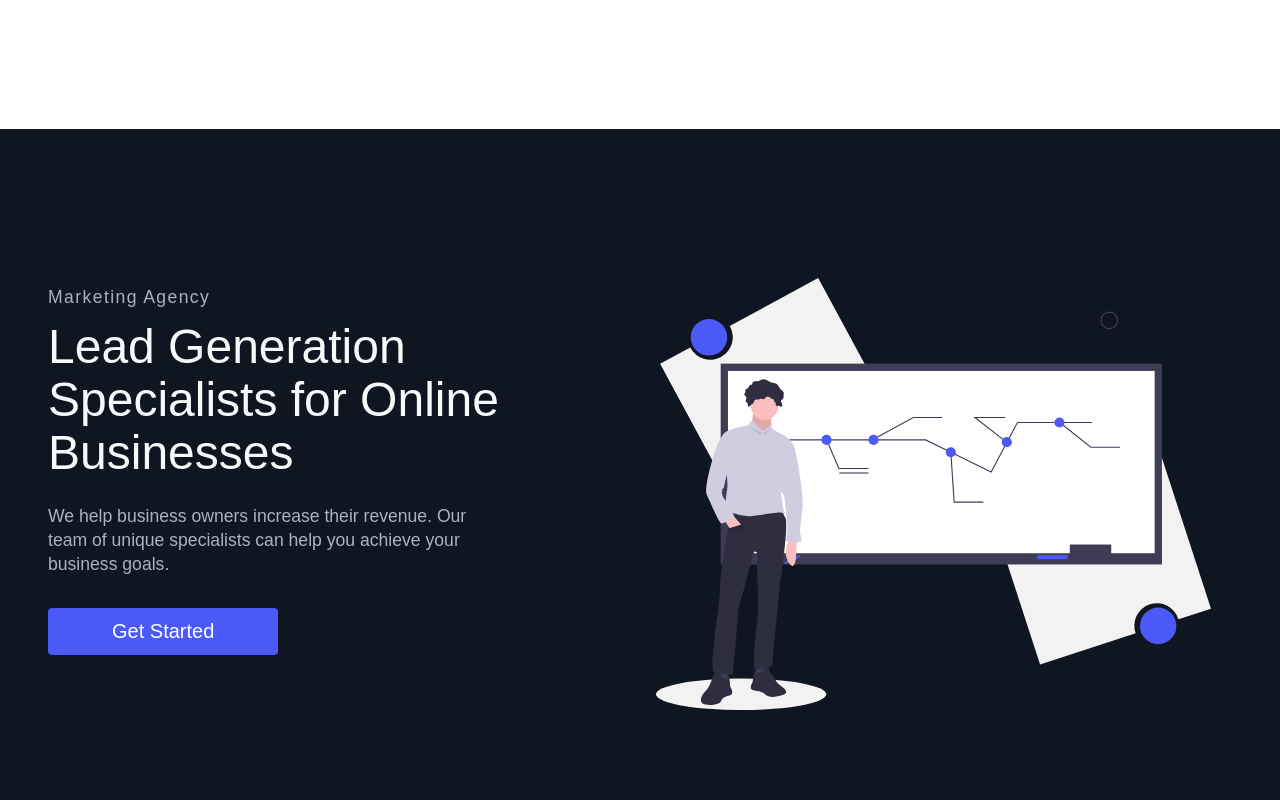
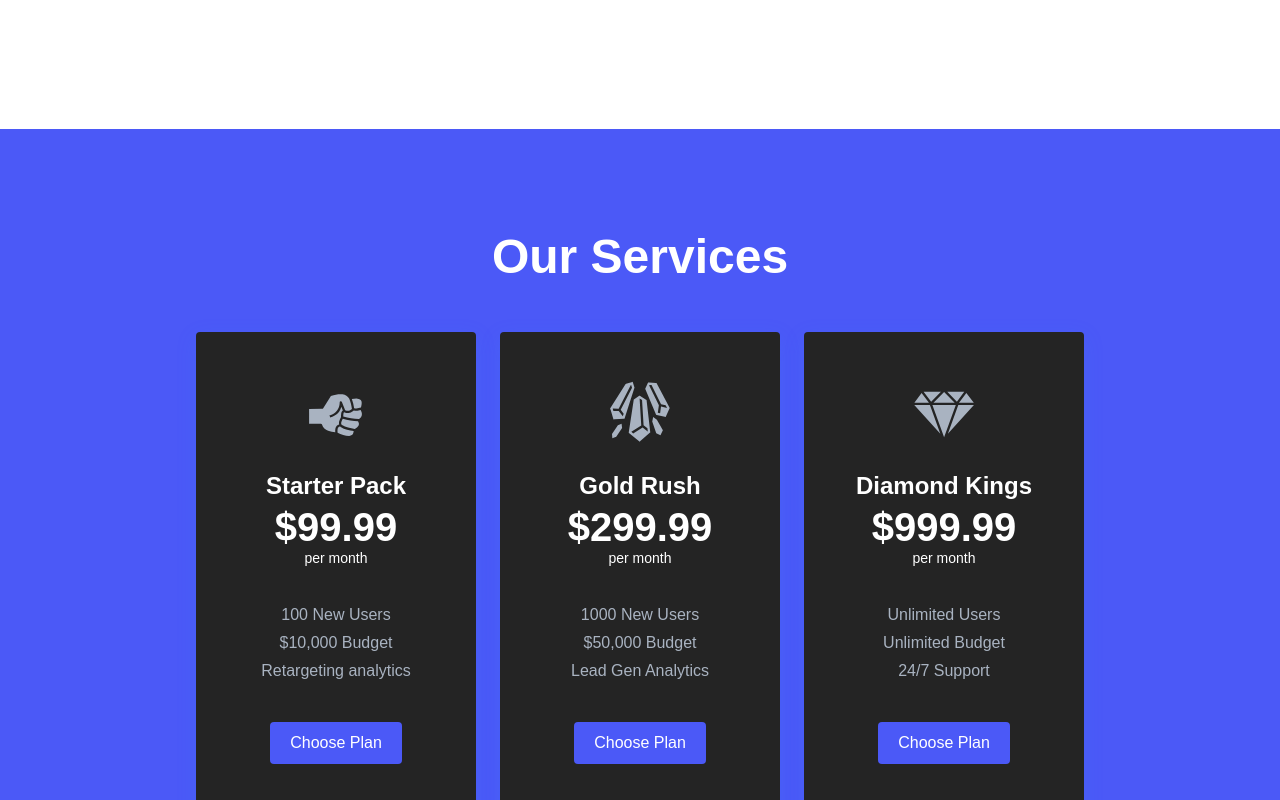
Before and after one commit to DemonDaddy22/Ultra, a React (Create React App) app: page / in a window 1280 px wide. Shown: the part 1500-2300 px from the top of the page. Built offline with nearby package versions, Linux system fonts and the light colour scheme.

Commit message:
Add pricing styled components and update info section objects

```diff
--- /dev/null
+++ b/src/components/Pricing/Pricing.elements.js
@@ -0,0 +1,105 @@
+import { Link } from 'react-router-dom';
+import styled from 'styled-components';
+
+export const PricingSection = styled.div`
+    padding: 100px 0 160px;
+    display: flex;
+    flex-direction: column;
+    justify-content: center;
+    background: #4b59f7;
+`;
+
+export const PricingWrapper = styled.div`
+    display: flex;
+    flex-direction: column;
+    align-items: center;
+    margin: 0 auto;
+    @media screen and (max-width: 992px) {
+        margin: 0 30px;
+        display: flex;
+        flex-direction: column;
+        align-items: center;
+    }
+`;
+
+export const PricingHeading = styled.h1`
+    color: #fff;
+    font-size: 48px;
+    margin-bottom: 24px;
+`;
+
+export const PricingContainer = styled.div`
+    display: flex;
+    justify-content: center;
+    align-items: center;
+    @media screen and (max-width: 992px) {
+        display: flex;
+        flex-direction: column;
+        justify-content: center;
+        align-items: center;
+        width: 100%;
+    }
+`;
+
+export const PricingCard = styled(Link)`
+    background: #242424;
+    box-shadow: 0 6px 20px rgba(56, 125, 255, 0.2);
+    width: 280px;
+    height: 500px;
+    text-decoration: none;
+    border-radius: 4px;
+    &:nth-child(2) {
+        margin: 24px;
+    }
+    &:hover {
+        transform: scale(1.06);
+        transition: all 0.3s ease-out;
+        color: #1c2237;
+    }
+    @media screen and (max-width: 992px) {
+        width: 90%;
+        &:hover {
+            transform: none;
+        }
+    }
+`;
+
+export const PricingCardInfo = styled.div`
+    display: flex;
+    flex-direction: column;
+    height: 500px;
+    padding: 24px;
+    align-items: center;
+    color: #fff;
+`;
+
+export const PricingCardIcon = styled.div`
+    margin: 24px 0;
+`;
+
+export const PricingCardPlan = styled.h3`
+    margin-bottom: 5px;
+    font-size: 24px;
+`;
+
+export const PricingCardCost = styled.h4`
+    font-size: 40px;
+`;
+
+export const PricingCardLength = styled.p`
+    font-size: 14px;
+    margin-bottom: 24px;
+`;
+
+export const PricingCardFeatures = styled.ul`
+    margin: 16px 0 32px;
+    list-style: none;
+    display: flex;
+    flex-direction: column;
+    align-items: center;
+    color: #a9b3c1;
+`;
+
+export const PricingCardFeature = styled.li`
+    margin-bottom: 10px;
+`;
--- /dev/null
+++ b/src/components/Pricing/index.js
@@ -0,0 +1,78 @@
+import { Button } from '../../globalStyles';
+import { GiCrystalBars } from 'react-icons/gi';
+import { GiCutDiamond, GiRock } from 'react-icons/gi';
+import { IconContext } from 'react-icons/lib';
+import {
+    PricingSection,
+    PricingWrapper,
+    PricingHeading,
+    PricingContainer,
+    PricingCard,
+    PricingCardInfo,
+    PricingCardIcon,
+    PricingCardPlan,
+    PricingCardCost,
+    PricingCardLength,
+    PricingCardFeatures,
+    PricingCardFeature
+} from './Pricing.elements';
+
+const Pricing = () => <IconContext.Provider value={{ color: '#a9b3c1', size: 64 }}>
+    <PricingSection>
+        <PricingWrapper>
+            <PricingHeading>Our Services</PricingHeading>
+            <PricingContainer>
+                <PricingCard to='/sign-up'>
+                    <PricingCardInfo>
+                        <PricingCardIcon>
+                            <GiRock />
+                        </PricingCardIcon>
+                        <PricingCardPlan>Starter Pack</PricingCardPlan>
+                        <PricingCardCost>$99.99</PricingCardCost>
+                        <PricingCardLength>per month</PricingCardLength>
+                        <PricingCardFeatures>
+                            <PricingCardFeature>100 New Users</PricingCardFeature>
+                            <PricingCardFeature>$10,000 Budget</PricingCardFeature>
+                            <PricingCardFeature>Retargeting analytics</PricingCardFeature>
+                        </PricingCardFeatures>
+                        <Button primary>Choose Plan</Button>
+                    </PricingCardInfo>
+                </PricingCard>
+                <PricingCard to='/sign-up'>
+                    <PricingCardInfo>
+                        <PricingCardIcon>
+                            <GiCrystalBars />
+                        </PricingCardIcon>
+                        <PricingCardPlan>Gold Rush</PricingCardPlan>
+                        <PricingCardCost>$299.99</PricingCardCost>
+                        <PricingCardLength>per month</PricingCardLength>
+                        <PricingCardFeatures>
+                            <PricingCardFeature>1000 New Users</PricingCardFeature>
+                            <PricingCardFeature>$50,000 Budget</PricingCardFeature>
+                            <PricingCardFeature>Lead Gen Analytics</PricingCardFeature>
+                        </PricingCardFeatures>
+                        <Button primary>Choose Plan</Button>
+                    </PricingCardInfo>
+                </PricingCard>
+                <PricingCard to='/sign-up'>
+                    <PricingCardInfo>
+                        <PricingCardIcon>
+                            <GiCutDiamond />
+                        </PricingCardIcon>
+                        <PricingCardPlan>Diamond Kings</PricingCardPlan>
+                        <PricingCardCost>$999.99</PricingCardCost>
+                        <PricingCardLength>per month</PricingCardLength>
+                        <PricingCardFeatures>
+                            <PricingCardFeature>Unlimited Users</PricingCardFeature>
+                            <PricingCardFeature>Unlimited Budget</PricingCardFeature>
+                            <PricingCardFeature>24/7 Support</PricingCardFeature>
+                        </PricingCardFeatures>
+                        <Button primary>Choose Plan</Button>
+                    </PricingCardInfo>
+                </PricingCard>
+            </PricingContainer>
+        </PricingWrapper>
+    </PricingSection>
+</IconContext.Provider>;
+
+export default Pricing;
--- a/src/components/index.js
+++ b/src/components/index.js
@@ -1,3 +1,4 @@
 export { default as Navbar } from './Navbar';
 export { default as InfoSection } from './InfoSection';
+export { default as Pricing } from './Pricing';
 export { default as Footer } from './Footer';
--- a/src/pages/Home/data.js
+++ b/src/pages/Home/data.js
@@ -1,6 +1,6 @@
 import InfoImage1 from '../../images/undraw_revenue_3osh.svg';
 import InfoImage2 from '../../images/undraw_collaborating_g8k8.svg';
-import InfoImage3 from '../../images/undraw_professor_8lrt.svg';
+import InfoImage3 from '../../images/icons8-team-6LZuSzSwso0-unsplash.jpg';
 import InfoImage4 from '../../images/undraw_business_deal_cpi9.svg';
 
 export const InfoSectionObj1 = {
@@ -15,7 +15,7 @@ export const InfoSectionObj1 = {
     primary: true,
     buttonLabel: 'Get Started',
     img: InfoImage1,
-    alt: 'info image',
+    alt: 'info',
     start: false
 }
 
@@ -23,15 +23,15 @@ export const InfoSectionObj2 = {
     lightBackground: true,
     imageFirst: true,
     lightSubHeading: false,
-    subHeading: 'Marketing Agency',
+    subHeading: 'Instant Setup',
     lightHeading: false,
-    heading: 'Lead Generation Specialists for Online Businesses',
+    heading: 'Extremely quick onboarding process',
     lightSubtitle: false,
-    subtitle: 'We help business owners increase their revenue. Our team of unique specialists can help you achieve your business goals.',
+    subtitle: `Once you've joined, our team of specialist will reach out to you and get you set up in minutes.`,
     primary: false,
-    buttonLabel: 'Get Started',
+    buttonLabel: 'Learn More',
     img: InfoImage2,
-    alt: 'info image',
+    alt: 'setup',
     start: true
 }
 
@@ -39,15 +39,15 @@ export const InfoSectionObj3 = {
     lightBackground: false,
     imageFirst: false,
     lightSubHeading: true,
-    subHeading: 'Marketing Agency',
+    subHeading: 'Sarah Jeni',
     lightHeading: true,
-    heading: 'Lead Generation Specialists for Online Businesses',
+    heading: 'Ultra helped me increase my revenue by over 3X in less than 3 months!',
     lightSubtitle: true,
-    subtitle: 'We help business owners increase their revenue. Our team of unique specialists can help you achieve your business goals.',
+    subtitle: `Their team is wonderful! I can't believe I didn't start working with them earlier.`,
     primary: true,
-    buttonLabel: 'Get Started',
+    buttonLabel: 'View Case Study',
     img: InfoImage3,
-    alt: 'info image',
+    alt: 'testimonial',
     start: false
 }
 
@@ -55,14 +55,14 @@ export const InfoSectionObj4 = {
     lightBackground: true,
     imageFirst: true,
     lightSubHeading: false,
-    subHeading: 'Marketing Agency',
+    subHeading: 'Secure Database',
     lightHeading: false,
-    heading: 'Lead Generation Specialists for Online Businesses',
+    heading: 'All your data is stored on our secure server',
     lightSubtitle: false,
-    subtitle: 'We help business owners increase their revenue. Our team of unique specialists can help you achieve your business goals.',
+    subtitle: 'You will never have to worry about your information getting leaked. Our team of security experts will ensure your records are kept safe.',
     primary: false,
-    buttonLabel: 'Get Started',
+    buttonLabel: 'Sign Up Now',
     img: InfoImage4,
-    alt: 'info image',
+    alt: 'security',
     start: true
 }
--- a/src/pages/Home/index.js
+++ b/src/pages/Home/index.js
@@ -1,10 +1,11 @@
-import { InfoSection } from '../../components';
+import { InfoSection, Pricing } from '../../components';
 import { InfoSectionObj1, InfoSectionObj2, InfoSectionObj3, InfoSectionObj4 } from './data';
 
 const H0me = () => {
     return <>
         <InfoSection {...InfoSectionObj1}></InfoSection>
         <InfoSection {...InfoSectionObj2}></InfoSection>
+        <Pricing />
         <InfoSection {...InfoSectionObj3}></InfoSection>
         <InfoSection {...InfoSectionObj4}></InfoSection>
     </>;
```
Also changed, not shown: 1 other file (tests, documents, lock files or other folders).
